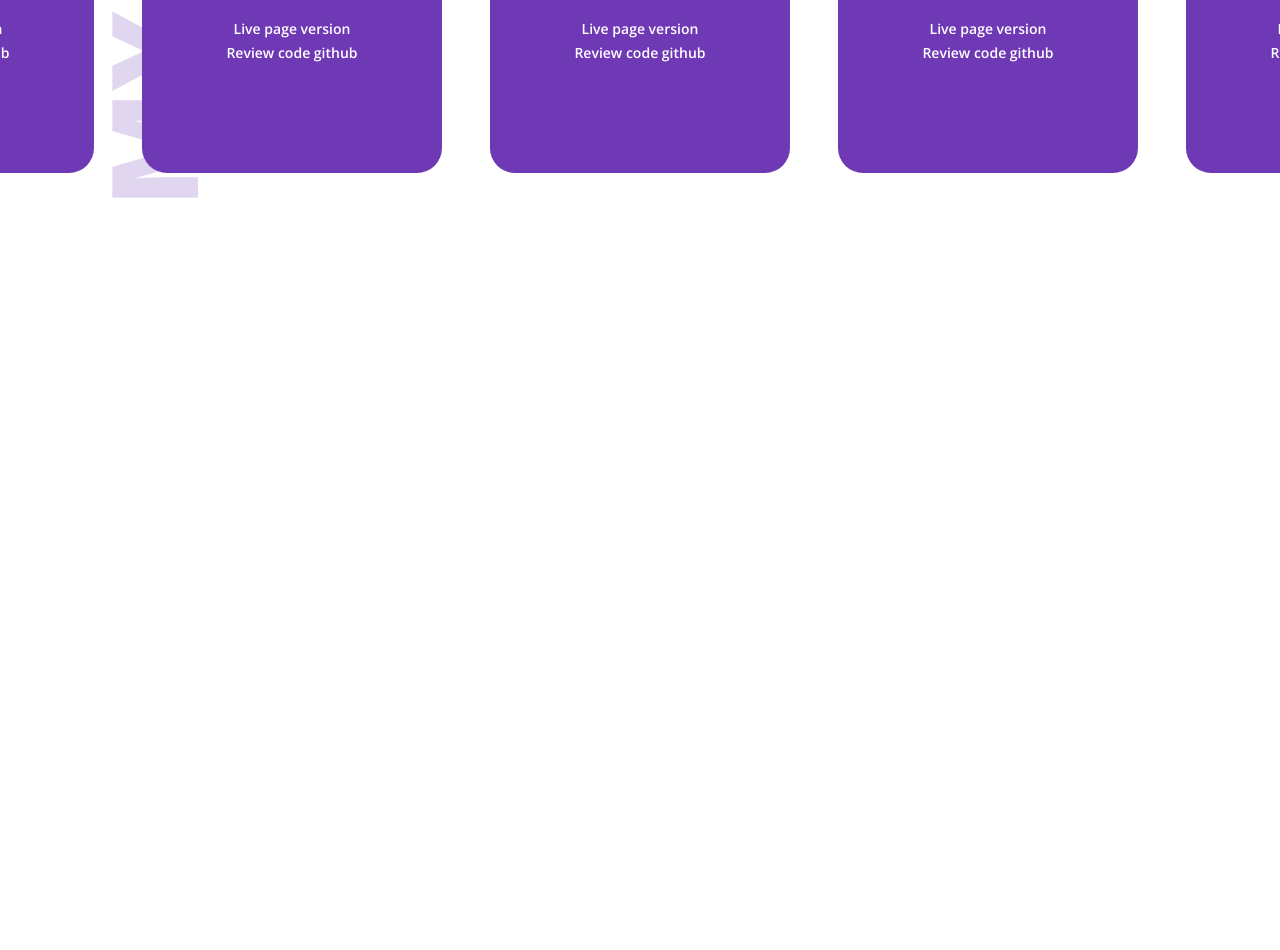
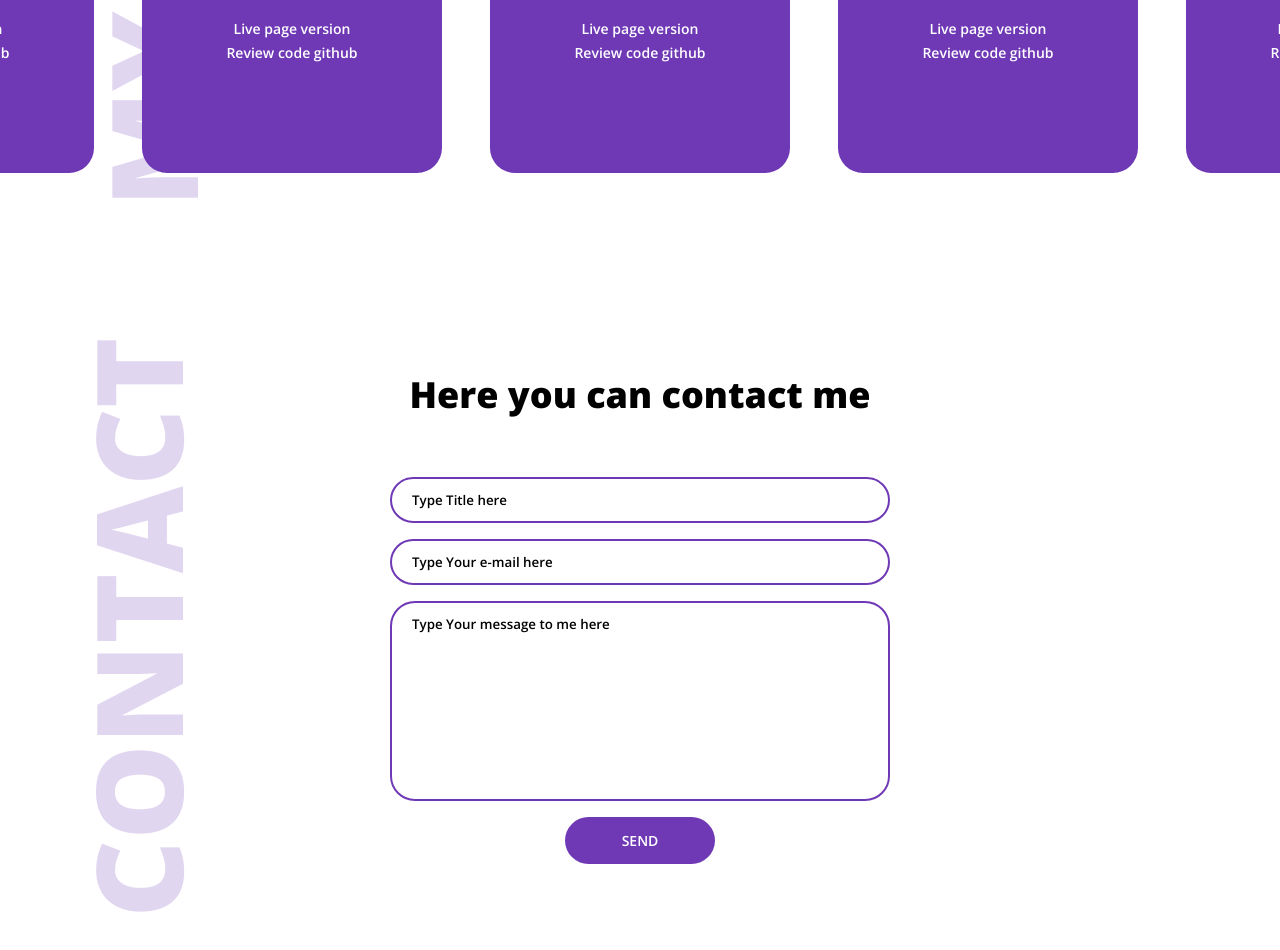
Before and after one commit to krzszk96/PortfolioPurple, a plain HTML site: page index.html in a window 1280 px wide. Shown: the part 1300-2250 px from the top of the page. Before the commit the page ends 1600 px from the top, so only its background shows below. Drawn offline with nearby package versions, Linux system fonts and the light colour scheme.

Commit message:
contact section done

```diff
--- a/index.html
+++ b/index.html
@@ -70,6 +70,24 @@
       </div>
     </div>
   </section>
+  <section id="contact">
+    <div class="contanct-container">
+      <div class="contact-watermark">CONTACT</div>
+      <div class="work-title" id="contact-title">Here you can contact me</div>
+      <form action="">
+        <input type="text" id="message-title" name="msg-title" placeholder="Type Title here"/>
+        <input type="text" id="mail=to" name="m-to" placeholder="Type Your e-mail here"/>
+        <textarea id="message-content" name="msg-content" placeholder="Type Your message to me here" rows="4" cols="50"></textarea>
+        <input type="submit" value="SEND" />
+      </form>
+      <div class="footer">
+        <a><img src="./images/linkedin.png" /></a>
+        <a href="https://github.com/krzszk96"><img src="./images/github.png" /></a>
+      </div>
+    </div>
+
+  </section>
+
   <script src="https://unpkg.com/flickity@2/dist/flickity.pkgd.min.js"></script>
   <script src="app.js"></script>
 
--- a/styles.scss
+++ b/styles.scss
@@ -81,7 +81,7 @@ ul li {
     clip-path: circle(100px at 100% -18%);
     -webkit-clip-path: circle(100px at 100% -18%);
     transition: all 1s ease-out;
-    z-index: 1;
+    z-index: 2;
   }
   .nav-links.open {
     clip-path: circle(1500px at 100% -18%);
@@ -89,7 +89,7 @@ ul li {
   }
   .hamburger {
     cursor: pointer;
-    z-index: 2;
+    z-index: 3;
     margin: 15px 20px 0 0;
   }
   .toggle {
@@ -288,3 +288,126 @@ ul li {
 }
 
 //*CONTACT SECTION*//
+#contact-title {
+  margin-top: 70px !important;
+}
+form {
+  display: flex;
+  flex-direction: column;
+  align-items: center;
+}
+input[type="text"] {
+  width: 500px;
+  padding: 12px 20px;
+  margin: 8px 0;
+  display: inline-block;
+  border: 2px solid $purpleTheme;
+  background: #fff;
+  border-radius: 25px;
+  box-sizing: border-box;
+  border-radius: 25px;
+  outline: none;
+  font-family: "Open Sans";
+  z-index: 1;
+}
+#message-content {
+  height: 200px;
+}
+::placeholder {
+  font-family: "Open Sans";
+  color: #000;
+}
+textarea {
+  width: 500px;
+  padding: 12px 20px;
+  margin: 8px 0;
+  display: inline-block;
+  border: 2px solid $purpleTheme;
+  background-color: #fff;
+  border-radius: 25px;
+  box-sizing: border-box;
+  border-radius: 25px;
+  outline: none;
+  resize: none;
+  font-family: "Open Sans";
+  z-index: 1;
+}
+input[type="submit"] {
+  width: 150px;
+  color: #fff;
+  font-family: "Open Sans";
+  font-size: 14px;
+  padding: 14px 20px;
+  margin: 8px 0;
+  border: none;
+  border-radius: 25px;
+  background-color: $purpleTheme;
+  cursor: pointer;
+  outline: none;
+  -webkit-tap-highlight-color: transparent;
+  &:hover {
+    background-color: $purpleDark;
+  }
+}
+.contanct-container {
+  position: relative;
+}
+.contact-watermark {
+  position: absolute;
+  left: -12%;
+  top: 35%;
+  transform: rotate(-90deg);
+  transform-origin: right, top;
+  color: $purpleTheme;
+  font-family: "Open Sans";
+  font-weight: 800;
+  font-size: 120px;
+  opacity: 0.2;
+}
+//*MYWORK SECTION TABLET*//
+@media screen and (max-width: 768px) {
+  .contact-watermark {
+    width: 600px;
+    white-space: nowrap;
+    left: -25%;
+  }
+}
+@media screen and (max-width: 576px) {
+  .contact-watermark {
+    width: 600px;
+    white-space: nowrap;
+    left: -60%;
+    top: 40%;
+  }
+  input[type="text"] {
+    width: 300px;
+  }
+  textarea {
+    width: 300px;
+  }
+  input[type="submit"] {
+    width: 120px;
+    font-size: 10px;
+  }
+}
+//*MYWORK FOOTER*//
+.footer {
+  position: absolute;
+  bottom: -70%;
+  right: 10%;
+}
+.footer a img {
+  width: 50px;
+  height: 50px;
+}
+@media screen and (max-width: 768px) {
+  .footer {
+    bottom: -90%;
+    right: 10%;
+  }
+}
+@media screen and (max-width: 576px) {
+  .footer {
+    bottom: -25%;
+  }
+}
```
Also changed, not shown: images/github.png (added), images/linkedin.png (added), styles.css, 1 other file.
